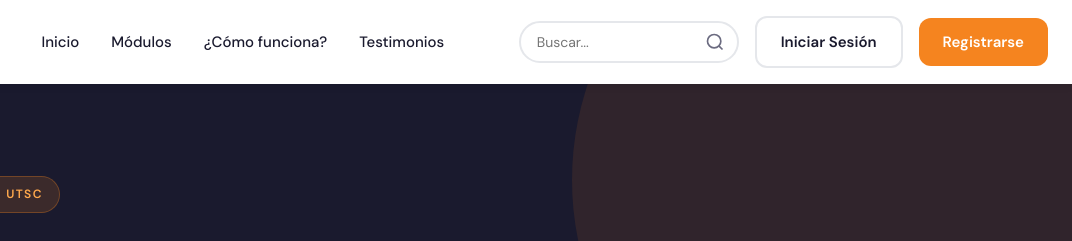
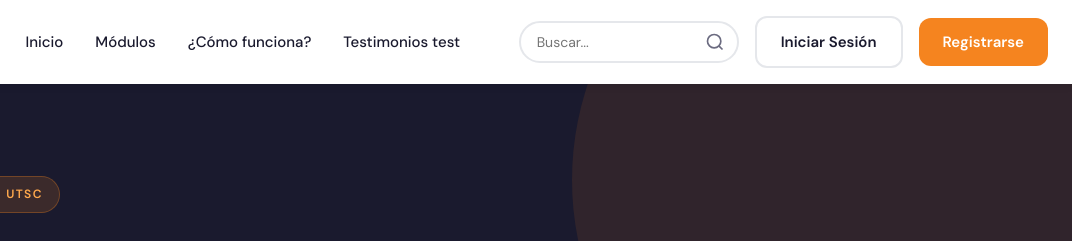
Before and after one commit to SamanthaMata/uthub, a plain HTML site: page uthub/index.html in a window 1280 px wide. Shown: the top 241 px of the page, 208-1280 px from the left. Drawn offline with Linux system fonts and the light colour scheme.

Commit message:
test en testimonios

```diff
--- a/uthub/index.html
+++ b/uthub/index.html
@@ -27,7 +27,7 @@
           <li><a href="#inicio" class="nav-link">Inicio</a></li>
           <li><a href="#modulos" class="nav-link">Módulos</a></li>
           <li><a href="#como-funciona" class="nav-link">¿Cómo funciona?</a></li>
-          <li><a href="#testimonios" class="nav-link">Testimonios</a></li>
+          <li><a href="#testimonios" class="nav-link">Testimonios test</a></li>
         </ul>
       </nav>
 
```
